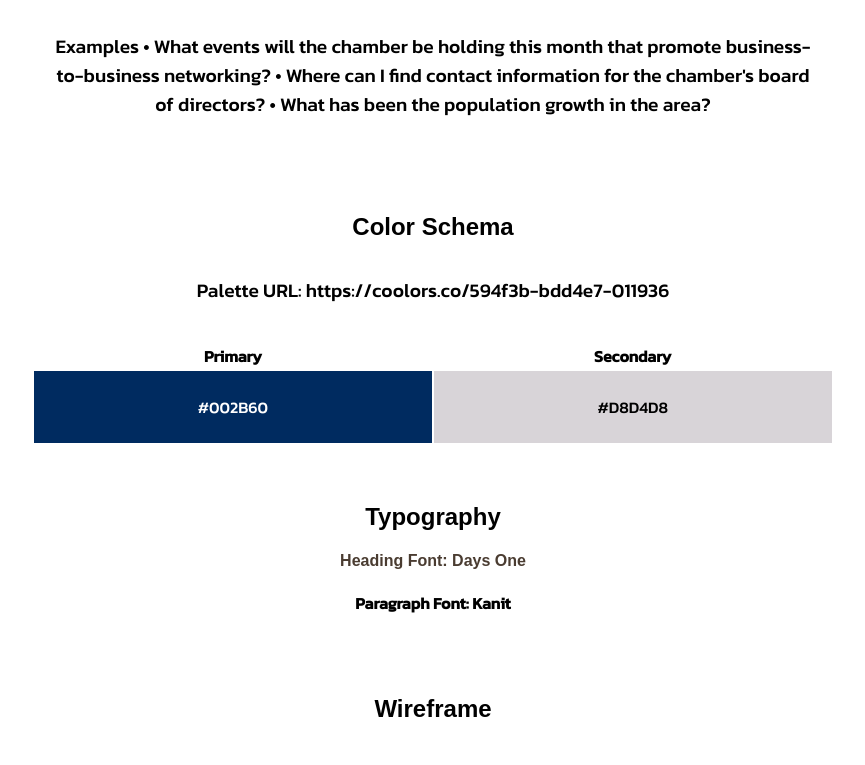
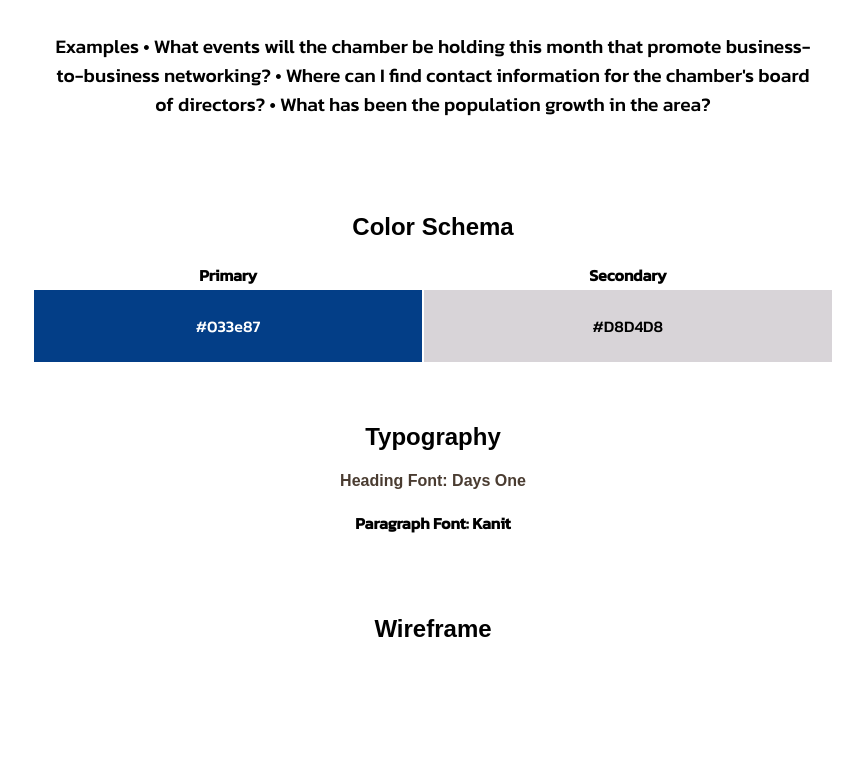
Before and after one commit to jtompkins1/wdd230, a plain HTML site: page week01/chamber-site-plan.html in a window 1280 px wide. Shown: the part 1053-1818 px from the top of the page, without its empty margins (207-1072 px from the left). After the commit the page ends 1751 px from the top, so only its background shows below. Drawn offline with Linux system fonts and the light colour scheme; a web font is replaced by a local one.

Commit message:
update color scheme

```diff
--- a/week01/chamber-site-plan.html
+++ b/week01/chamber-site-plan.html
@@ -39,14 +39,12 @@
         </section>
         <section>
             <h2>Color Schema</h2>
-            <p>Palette URL: https://coolors.co/594f3b-bdd4e7-011936</p>
-            <!--Define at least two colors and show where each color selected will be used, such as headings, paragraphs, background colors, accents, and so on -->
             <table class="colors">
                 <tr>
                     <th>Primary</th>
                     <th>Secondary</th>
                 </tr>
-                <td class="primary">#002B60</td>
+                <td class="primary">#033e87</td>
                 <td class="secondary-table">#D8D4D8</td>
             </table>
         </section>
--- a/week01/styles/chamber-site-plan.css
+++ b/week01/styles/chamber-site-plan.css
@@ -23,7 +23,7 @@ header, h1, h2, h3, .font1 {
     font-family: 'Kanit', sans-serif;
 }
 .primary {
-    background-color: #002b60;
+    background-color: #033e87;
     color: white;
 }
 .secondary-table {
@@ -37,7 +37,7 @@ header, h1, h2, h3, .font1 {
     color: #4A3C31;
 }
 header {
-    background-color: #002b60;
+    background-color: #033e87;
     color: white;
     text-align: center;
     padding: 1rem;
```
